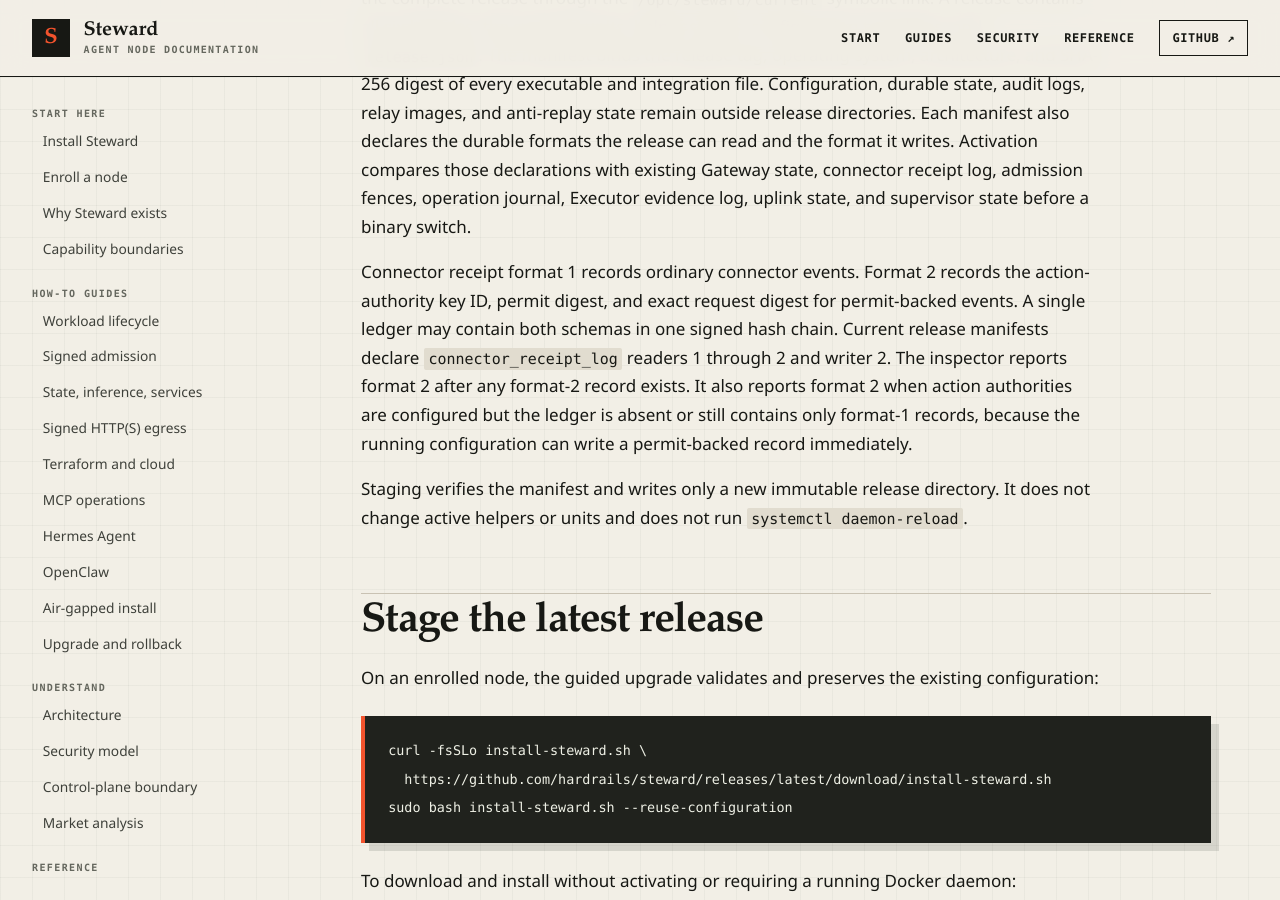
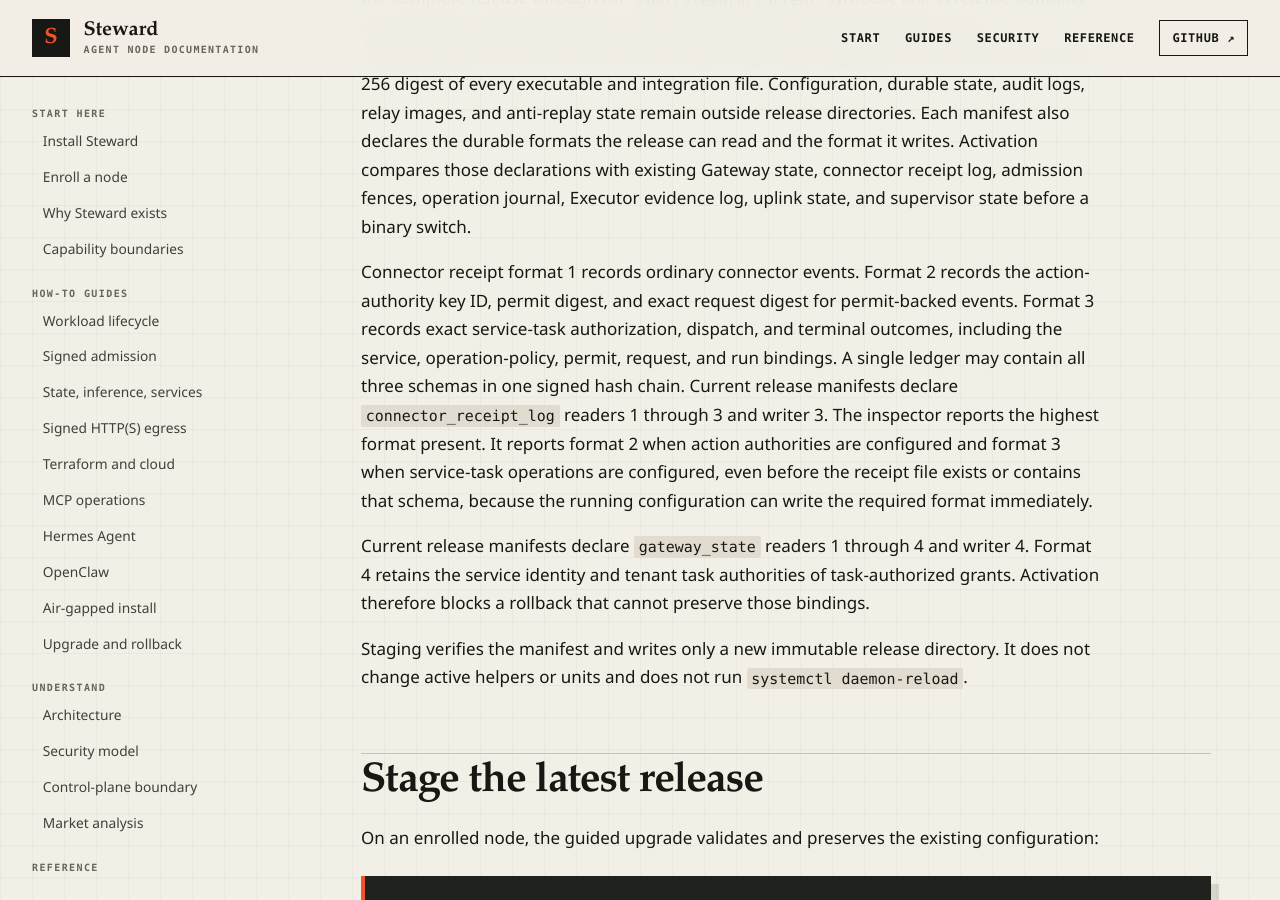
Before and after one commit to hardrails/steward, a Jekyll site: the page built from docs/guides/upgrades.md, in a window 1280 px wide and 900 px high, scrolled down 403 px. Built offline with Jekyll 4.4.1, drawn with Linux system fonts in a browser that asks for light colours; some of the changed text lies outside the part shown.

Commit message:
fix(release): declare current durable formats
Prevent upgrades and rollbacks from treating service-task receipts or task-authorized Gateway state as older compatible data.

Co-authored-by: Codex <codex@openai.com>

```diff
--- a/docs/guides/upgrades.md
+++ b/docs/guides/upgrades.md
@@ -20,12 +20,18 @@ switch.
 
 Connector receipt format 1 records ordinary connector events. Format 2 records the
 action-authority key ID, permit digest, and exact request digest for permit-backed
-events. A single ledger may contain both schemas in one signed hash chain. Current
-release manifests declare `connector_receipt_log` readers 1 through 2 and writer 2.
-The inspector reports format 2 after any format-2 record exists. It also reports
-format 2 when action authorities are configured but the ledger is absent or still
-contains only format-1 records, because the running configuration can write a
-permit-backed record immediately.
+events. Format 3 records exact service-task authorization, dispatch, and terminal
+outcomes, including the service, operation-policy, permit, request, and run bindings.
+A single ledger may contain all three schemas in one signed hash chain. Current
+release manifests declare `connector_receipt_log` readers 1 through 3 and writer 3.
+The inspector reports the highest format present. It reports format 2 when action
+authorities are configured and format 3 when service-task operations are configured,
+even before the receipt file exists or contains that schema, because the running
+configuration can write the required format immediately.
+
+Current release manifests declare `gateway_state` readers 1 through 4 and writer 4.
+Format 4 retains the service identity and tenant task authorities of task-authorized
+grants. Activation therefore blocks a rollback that cannot preserve those bindings.
 
 Staging verifies the manifest and writes only a new immutable release directory.
 It does not change active helpers or units and does not run `systemctl daemon-reload`.
@@ -134,12 +140,12 @@ format. Otherwise activation leaves the target selected and all Steward services
 stopped. Repair the target or follow an approved migration procedure; do not force
 an older binary over newer durable state.
 
-An older target whose connector-receipt reader stops at format 1 is therefore not a
-safe rollback target while action-authority configuration requires format 2 or
-after the ledger contains any format-2 record. Removing action authority can lower
-the configuration requirement only before a format-2 event has been written; it
-does not rewrite or downgrade existing evidence. Do not split, edit, or reserialize
-a mixed ledger to regain rollback eligibility.
+An older target whose connector-receipt reader stops below the required format is
+therefore not a safe rollback target. Action-authority configuration requires format
+2; service-task configuration requires format 3. Removing either configuration can
+lower the prospective requirement only before a record of that format has been
+written; it does not rewrite or downgrade existing evidence. Do not split, edit, or
+reserialize a mixed ledger to regain rollback eligibility.
 
 ## Roll back the release
 
```
Also changed, not shown: docs/reference/offline-tools.md (+6 -5 lines), docs/reference/release-artifacts.md (+14 -7 lines), .github/workflows/release.yml, 3 other files.
